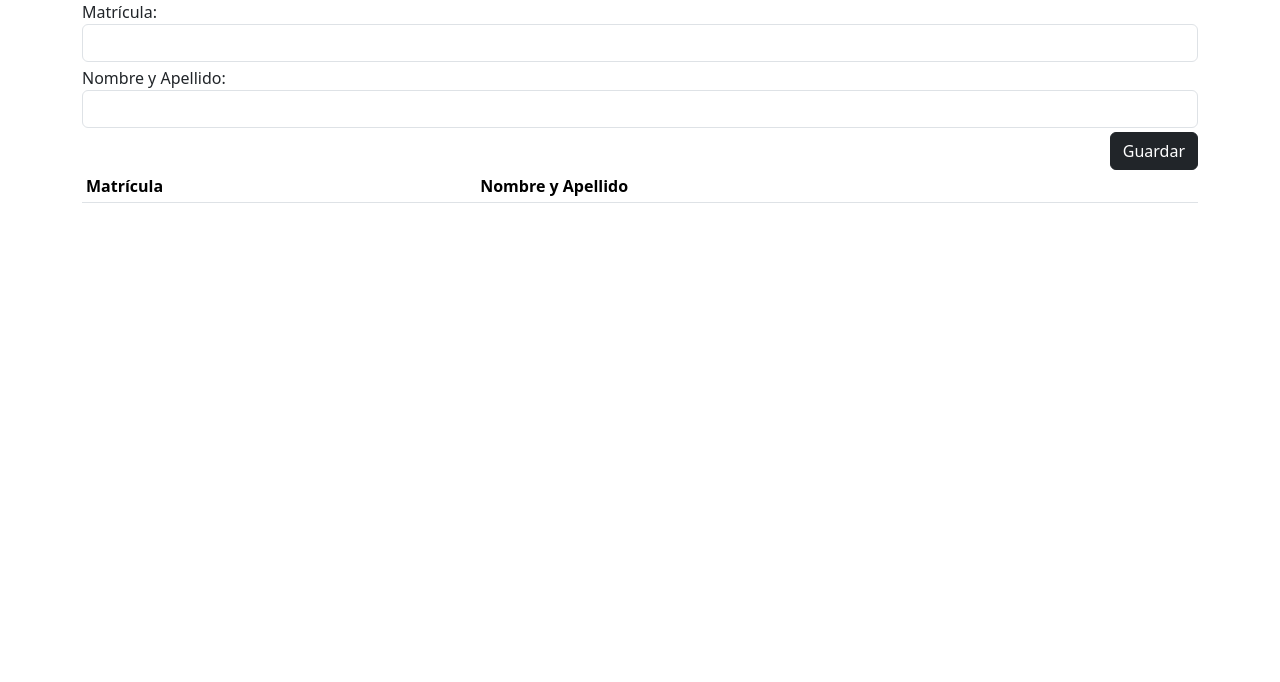
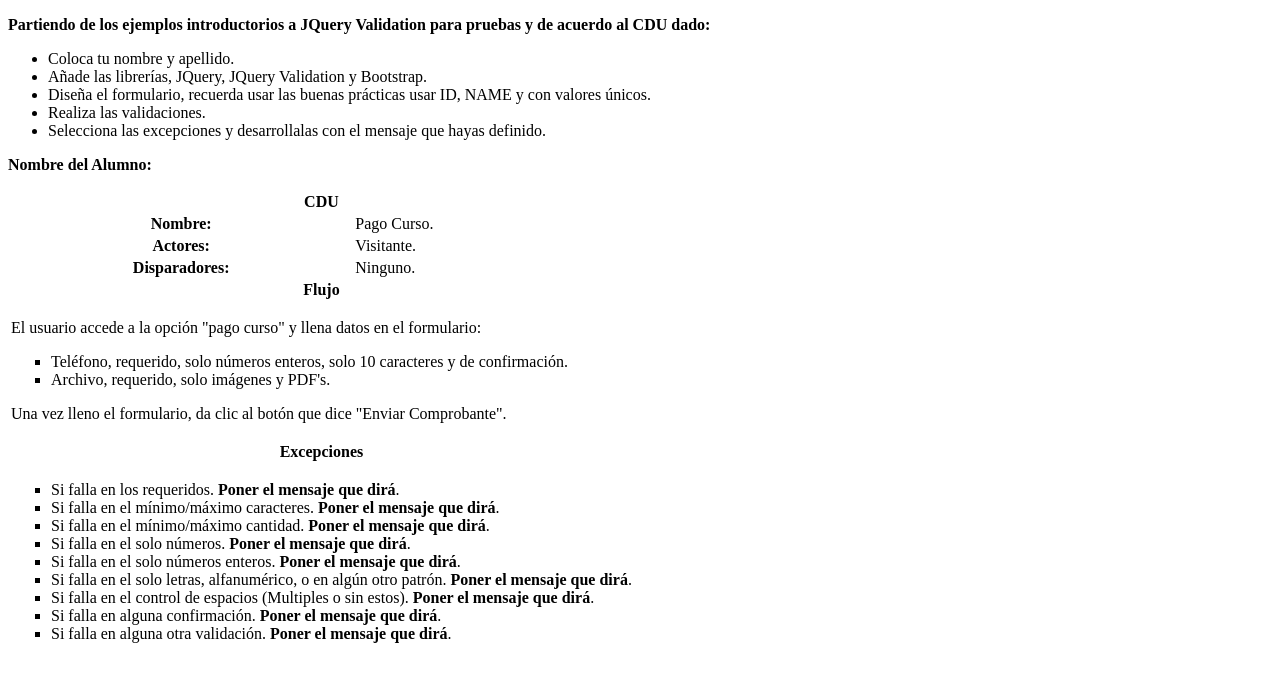
Before and after one commit to Tadexcholo/render, a Flask app: page /alumnos in a window 1280 px wide. Shown: the top 682 px of the page. Run offline with Flask 3, Linux system fonts and the light colour scheme; lists and menus that the app fills with data are empty.

Commit message:
Update alumnos.html

```diff
--- a/templates/alumnos.html
+++ b/templates/alumnos.html
@@ -4,86 +4,72 @@
     <meta charset="UTF-8">
     <meta name="viewport" content="width=device-width, initial-scale=1.0">
 
-    <link href="https://cdn.jsdelivr.net/npm/bootstrap@5.3.3/dist/css/bootstrap.min.css" rel="stylesheet" integrity="sha384-QWTKZyjpPEjISv5WaRU9OFeRpok6YctnYmDr5pNlyT2bRjXh0JMhjY6hW+ALEwIH" crossorigin="anonymous">
-
-    <script src="https://code.jquery.com/jquery-3.7.1.min.js" integrity="sha256-/JqT3SQfawRcv/BIHPThkBvs0OEvtFFmqPF/lYI/Cxo=" crossorigin="anonymous"></script>
-
-    <script src="https://cdnjs.cloudflare.com/ajax/libs/jquery-validate/1.19.5/jquery.validate.min.js"></script>
-
-    <title>Alumnos</title>
+    <title>Pago Curso</title>
 </head>
 <body>
-    <!-- Nombre de la etiqueta Ejemplo: INPUT -->
-    <!-- # para ID -->
-    <!-- . para CLASS -->
-
-    <!-- form index 0 -->
-    <!-- #frmAlumnos -->
-    <!-- .formulario index 0 -->
-    <div class="container">
-        <form method="post" id="frmAlumnos" class="formulario">
-            <div class="mb-1">
-                <label id="lblMatriculaFA" for="txtMatriculaFA">Matrícula:</label>
-                <input type="number" name="txtMatriculaFA" id="txtMatriculaFA" class="form-control" required="true" minlength="8" maxlength="8" data-rule-digits="true">
-            </div>
-            <div class="mb-1">
-                <label id="lblNombreApellidoFA" for="txtNombreApellidoFA">Nombre y Apellido:</label>
-                <input type="text" name="txtNombreApellidoFA" id="txtNombreApellidoFA" class="form-control" required="true" minlength="10" maxlength="25">
-            </div>
-            <div class="text-end">
-                <button id="btnGuardarFA" name="btnGuardarFA" class="btn btn-dark">Guardar</button>
-            </div>
-        </form>
-        <div id="divAlumnos"></div>
-
-        <!-- table index 0 -->
+    <p><b>Partiendo de los ejemplos introductorios a JQuery Validation para pruebas y de acuerdo al CDU dado:</b></p>
+    <ul>
+        <li>Coloca tu nombre y apellido.</li>
+        <li>Añade las librerías, JQuery, JQuery Validation y Bootstrap.</li>
+        <li>Diseña el formulario, recuerda usar las buenas prácticas usar ID, NAME y con valores únicos.</li>
+        <li>Realiza las validaciones.</li>
+        <li>Selecciona las excepciones y desarrollalas con el mensaje que hayas definido.</li>
+    </ul>
+    <p><b>Nombre del Alumno: </b></p>
+    <!-- table index 1 -->
     <table class="table table-sm">
         <thead>
             <tr>
-                    <th>Matrícula</th>
-                    <th>Nombre y Apellido</th>
+                <th colspan="2">
+                    CDU
+                </th>
             </tr>
         </thead>
-            <tbody id="tbodyAlumnos"></tbody>
+        <tbody>
+            <tr>
+                <th>Nombre:</th>
+                <td>Pago Curso.</td>
+            </tr>
+            <tr>
+                <th>Actores:</th>
+                <td>Visitante.</td>
+            </tr>
+            <tr>
+                <th>Disparadores:</th>
+                <td>Ninguno.</td>
+            </tr>
+            <tr>
+                <th colspan="2">Flujo</th>
+            </tr>
+            <tr>
+                <td colspan="2">
+                    <p>El usuario accede a la opción "pago curso" y llena datos en el formulario:</p>
+                    <ul type="square">
+                        <li>Teléfono, requerido, solo números enteros, solo 10 caracteres y de confirmación.</li>
+                        <li>Archivo, requerido, solo imágenes y PDF's.</li>
+                    </ul>
+                    <p>Una vez lleno el formulario, da clic al botón que dice "Enviar Comprobante".</p>
+                </td>
+            </tr>
+            <tr>
+                <th colspan="2">Excepciones</th>
+            </tr>
+            <tr>
+                <td colspan="2">
+                    <ul type="square">
+                        <li>Si falla en los requeridos. <b>Poner el mensaje que dirá</b>.</li>
+                        <li>Si falla en el mínimo/máximo caracteres. <b>Poner el mensaje que dirá</b>.</li>
+                        <li>Si falla en el mínimo/máximo cantidad. <b>Poner el mensaje que dirá</b>.</li>
+                        <li>Si falla en el solo números. <b>Poner el mensaje que dirá</b>.</li>
+                        <li>Si falla en el solo números enteros. <b>Poner el mensaje que dirá</b>.</li>
+                        <li>Si falla en el solo letras, alfanumérico, o en algún otro patrón. <b>Poner el mensaje que dirá</b>.</li>
+                        <li>Si falla en el control de espacios (Multiples o sin estos). <b>Poner el mensaje que dirá</b>.</li>
+                        <li>Si falla en alguna confirmación. <b>Poner el mensaje que dirá</b>.</li>
+                        <li>Si falla en alguna otra validación. <b>Poner el mensaje que dirá</b>.</li>
+                    </ul>
+                </td>
+            </tr>
+        </tbody>
     </table>
-    </div>
-
-    <script src="https://cdn.jsdelivr.net/npm/bootstrap@5.3.3/dist/js/bootstrap.bundle.min.js" integrity="sha384-YvpcrYf0tY3lHB60NNkmXc5s9fDVZLESaAA55NDzOxhy9GkcIdslK1eN7N6jIeHz" crossorigin="anonymous"></script>
-
-    <script>
-        window.addEventListener("load", function (event) {
-            $("#frmAlumnos").validate({
-                messages: {
-                    txtMatriculaFA: {
-                        required: "Ingresa la matrícula",
-                        minlength: "La matrícula es de 8 digitos",
-                        maxlength: "La matrícula es de 8 digitos",
-                        digits: "La matrícula es de solo números"
-                    },
-                    txtNombreApellidoFA: {
-                        required: "Ingresa tu nombre y apellido",
-                        minlength: "Ingresa más o 10 caracteres",
-                        maxlength: "Ingresa menos o 25 caracteres"
-                    }
-                },
-                rules: {
-                    txtMatriculaFA: {
-                        // required: true,
-                        // minlength: 8,
-                        // maxlength: 8
-                        // digits: true
-                    }
-                }
-            })
-
-            $("#frmAlumnos").submit(function (event) {
-                event.preventDefault()
-
-                $.post("/alumnos/guardar", $(this).serialize(), function (respuesta) {
-                    console.log(respuesta)
-                })
-            })
-        })
-    </script>
 </body>
 </html>
```
Lines whose indentation alone changed are shown as unchanged.
